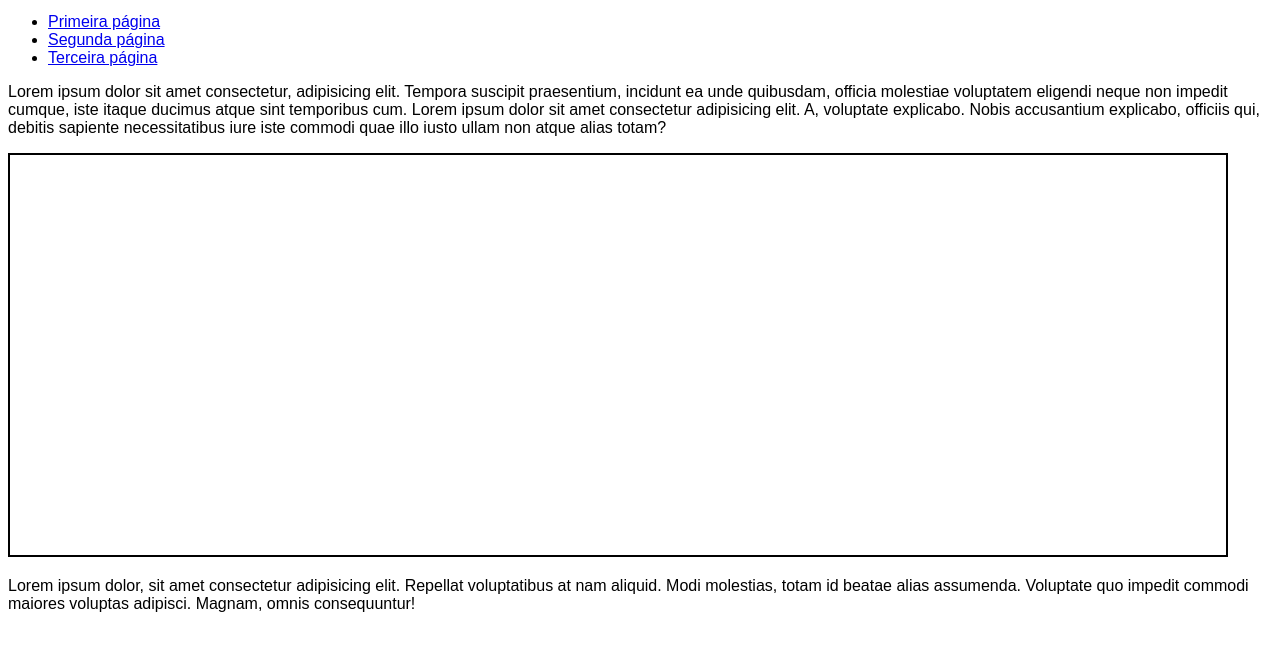
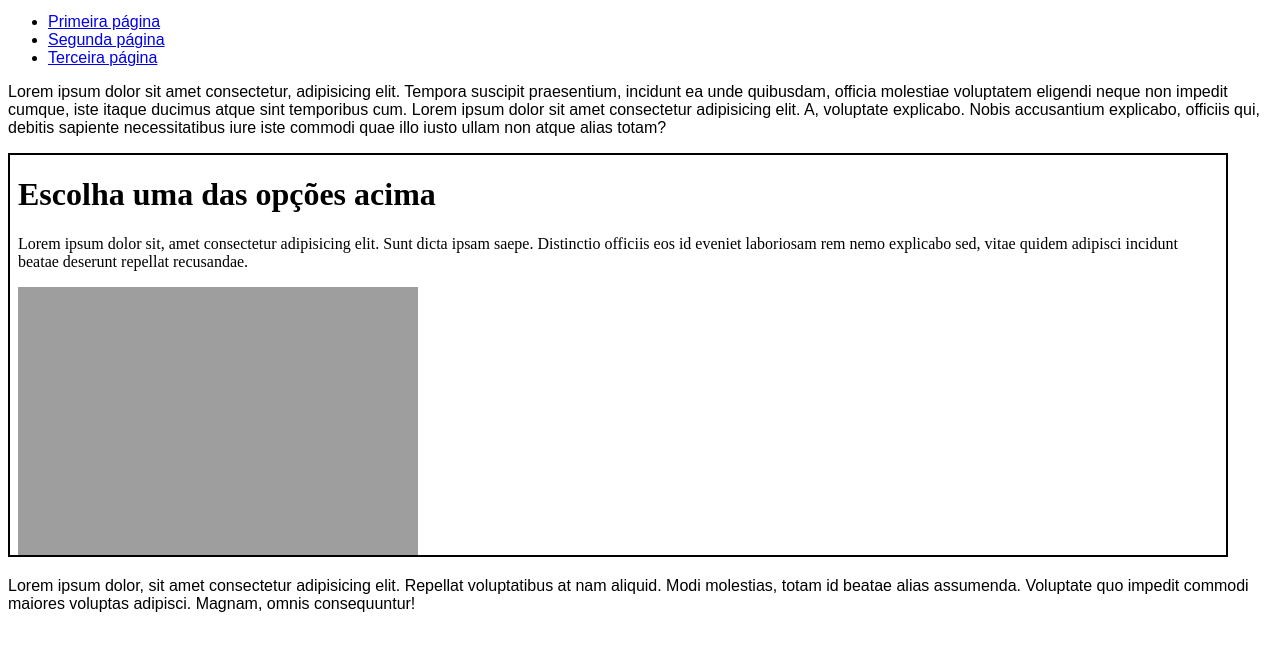
Before and after one commit to gtoshirou/html-css, a plain HTML site: page Exercícios/ex024/iframes03.html in a window 1280 px wide. Shown: the part 137-788 px from the top of the page. Drawn offline with Linux system fonts and the light colour scheme.

Commit message:
exercico iframe003

```diff
--- a/Exercícios/ex024/iframes03.html
+++ b/Exercícios/ex024/iframes03.html
@@ -29,7 +29,7 @@
 
     <p>Lorem ipsum dolor sit amet consectetur, adipisicing elit. Tempora suscipit praesentium, incidunt ea unde quibusdam, officia molestiae voluptatem eligendi neque non impedit cumque, iste itaque ducimus atque sint temporibus cum. Lorem ipsum dolor sit amet consectetur adipisicing elit. A, voluptate explicabo. Nobis accusantium explicabo, officiis qui, debitis sapiente necessitatibus iure iste commodi quae illo iusto ullam non atque alias totam?</p>
 
-    <iframe id="tela" name="frame" src="">
+    <iframe id="tela" name="frame" srcdoc="<h1>Escolha uma das opções acima</h1><p> Lorem ipsum dolor sit, amet consectetur adipisicing elit. Sunt dicta ipsam saepe. Distinctio officiis eos id eveniet laboriosam rem nemo explicabo sed, vitae quidem adipisci incidunt beatae deserunt repellat recusandae.</p><img src='imagens/takodachi.png'> ">
         <p>Infelizmente seu navegador não é compatível com isso!</p>
     </iframe>
 
```
Also changed, not shown: 1 other file.
